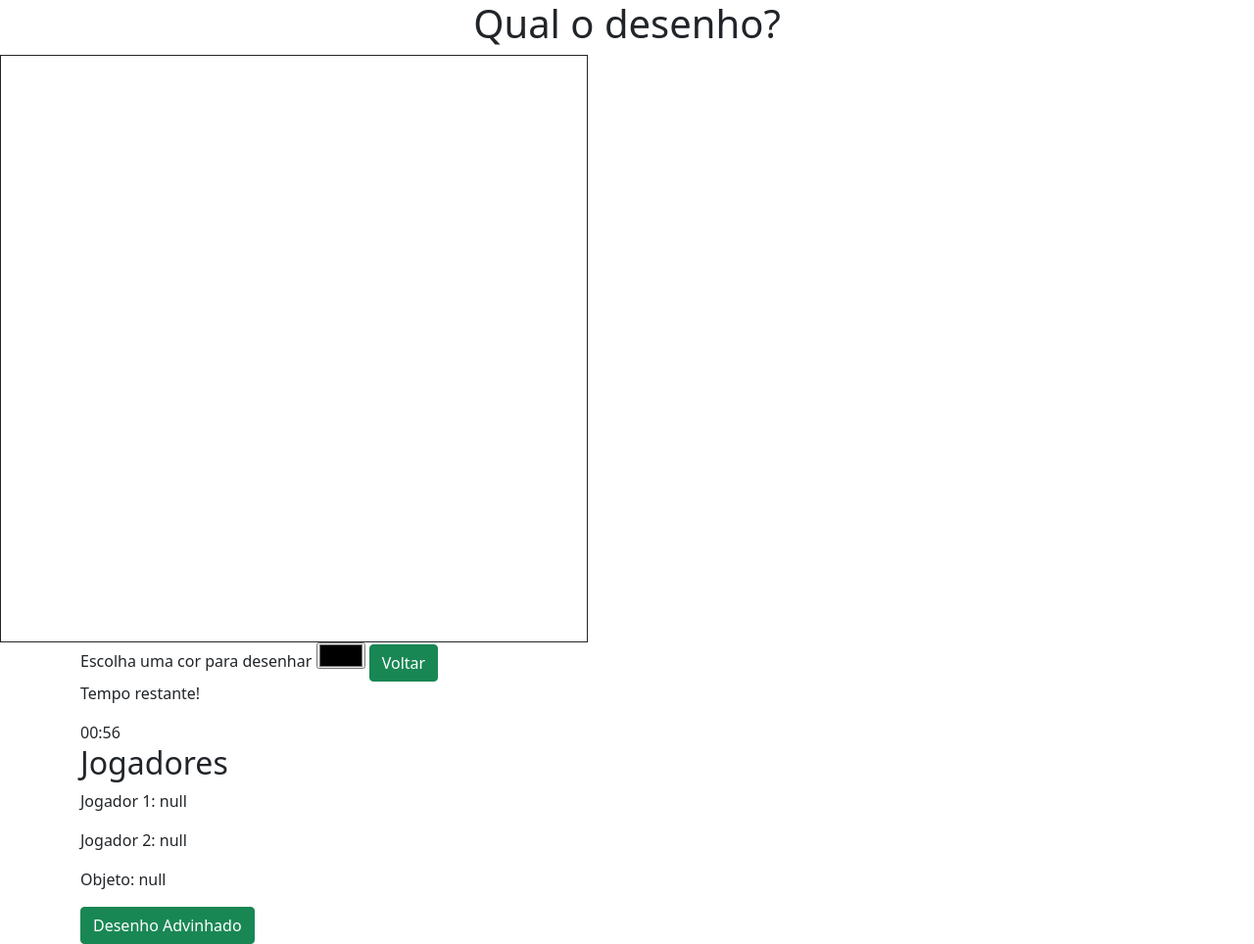
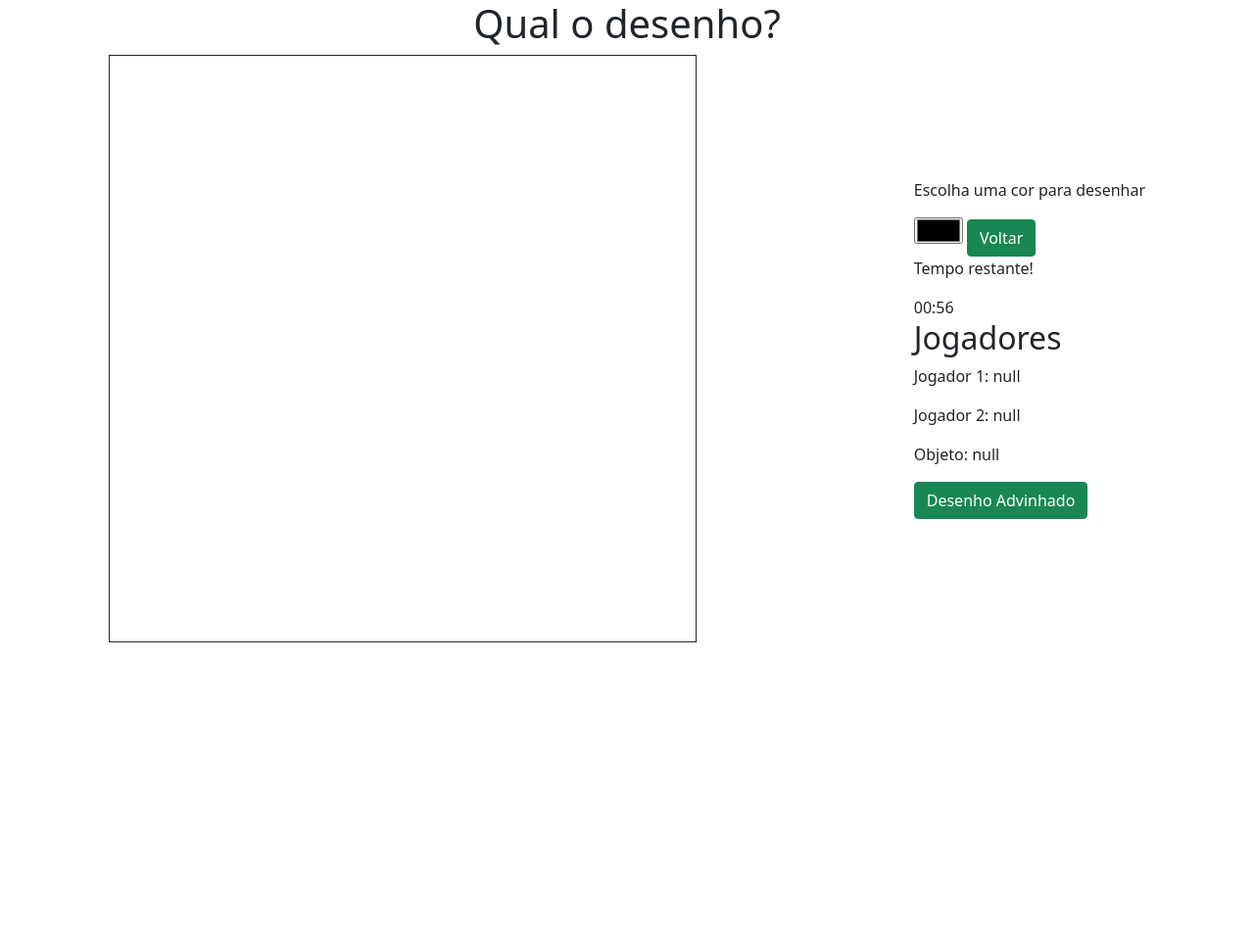
Before and after one commit to edgarvazevedo/jogo-desenho, a plain HTML site: page segundaTela.html in a window 1280 px wide. Shown: the whole page at 98% size. After the commit the page ends 800 px from the top, so only its background shows below. Drawn offline with nearby package versions, Linux system fonts and the light colour scheme.

Commit message:
atualização

```diff
--- a/assets/styles/style.css
+++ b/assets/styles/style.css
@@ -1,7 +1,12 @@
-body {
 
+
+.container-game {
+  display: flex;
+    flex-direction: row;
+    align-items: center;
+    justify-content: space-around;
+    align-content: center;
 }
-
 
 h1 {
   text-align: center;
--- a/segundaTela.html
+++ b/segundaTela.html
@@ -17,21 +17,19 @@
 
 
   </head>
-  <body>
+   <body>
 
     <h1>Qual o desenho?</h1>
+<div class="container-game">
+    <div>
+      <div class="telaDesenho">
+        <canvas id="tela"></canvas>
+      </div>
+    </div>
 
-    <div class="telaDesenho">
-   <canvas id="tela"></canvas>
-    </div>
-    <div class="container">
-      <div class="row align-items-start">
-        <div class="col">
-
-
-
-
-    Escolha uma cor para desenhar <input id="corTela" type="color">
+  <div>
+    <p>Escolha uma cor para desenhar</p>
+    <input id="corTela" type="color"/>
 
 
     <a  href="./index.html"><button type="submit" class="btn btn-success ">Voltar</button></a>
@@ -52,9 +50,8 @@
 
       <button id="botaoGanhou" type="text"class="btn btn-success ">Desenho Advinhado</button>
     </div>
-        </div>
-
-
+  </div>
+</div>
 
 
         <div class="backgroundModal" id="modalDeVitoria">
```
